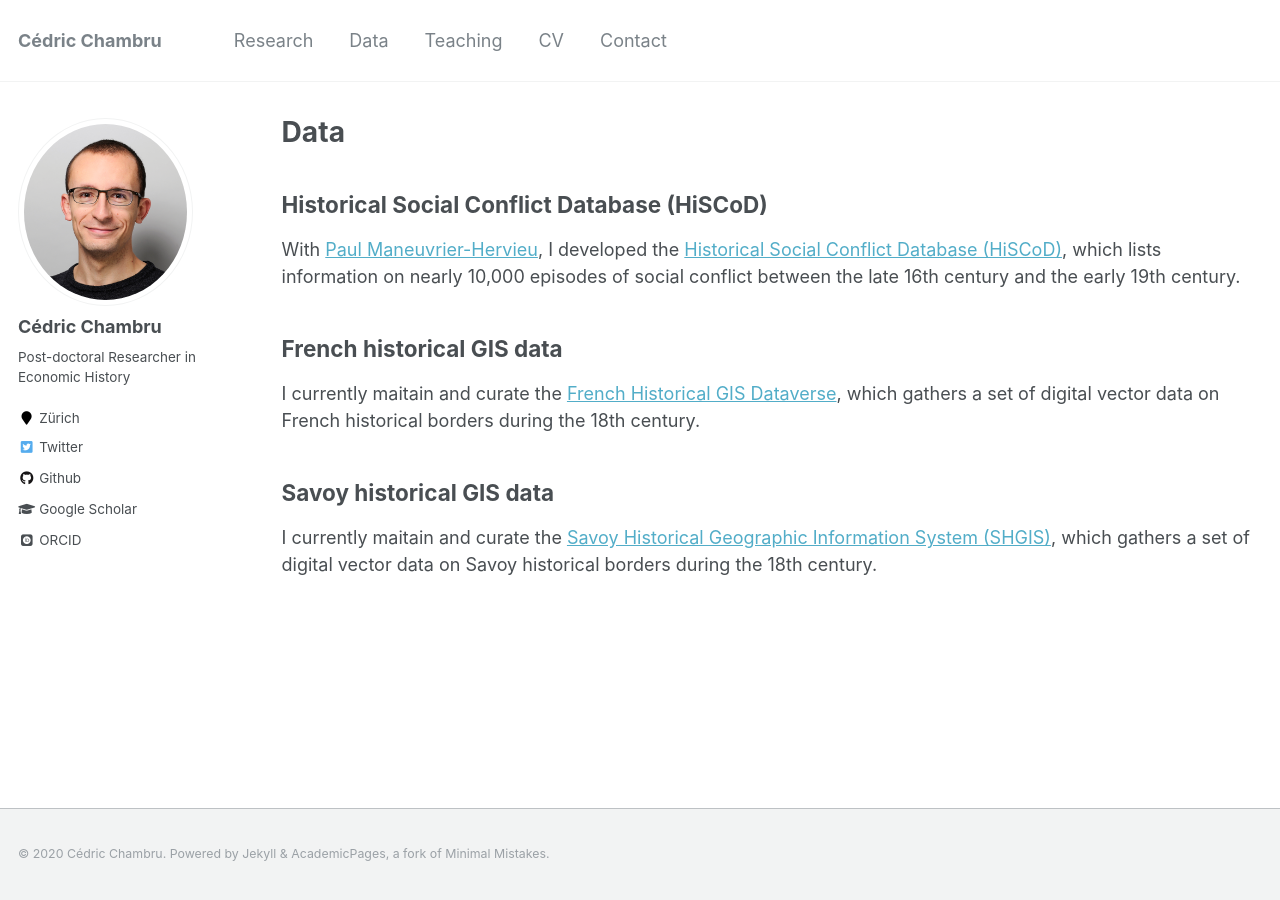
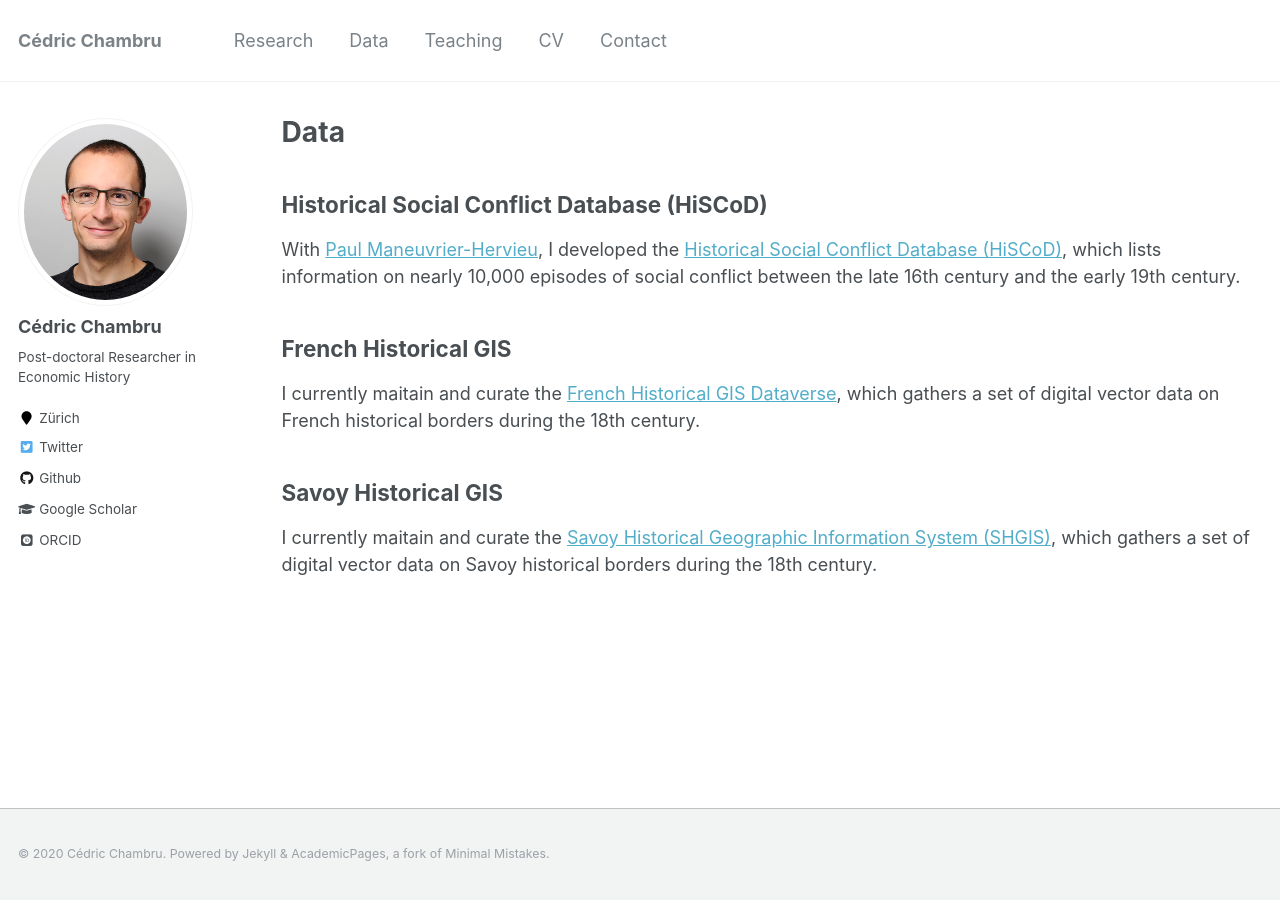
Before and after one commit to CedricChambru/CedricChambru.github.io, a Jekyll site: the page built from _pages/dataset.md, in a window 1280 px wide. Built offline with Jekyll 4.4.1, drawn with Linux system fonts in a browser that asks for light colours; some web fonts are replaced.

Commit message:
Update dataset.md

```diff
--- a/_pages/dataset.md
+++ b/_pages/dataset.md
@@ -22,11 +22,11 @@ tags:
 
 With [Paul Maneuvrier-Hervieu](https://paulmaneuvrierhervieu.github.io/), I developed the [Historical Social Conflict Database (HiSCoD)](https://www.unicaen.fr/hiscod/?locale=en), which lists information on nearly 10,000 episodes of social conflict between the late 16th century and the early 19th century.
 
-## French historical GIS data
+## French Historical GIS
 
 I currently maitain and curate the [French Historical GIS Dataverse](https://dataverse.harvard.edu/dataverse/french-historical-gis), which gathers a set of digital vector data on French historical borders during the 18th century.
 
 
-## Savoy historical GIS data
+## Savoy Historical GIS
 
 I currently maitain and curate the [Savoy Historical Geographic Information System (SHGIS)](https://doi.org/10.7910/DVN/XHNKD3), which gathers a set of digital vector data on Savoy historical borders during the 18th century.
```
